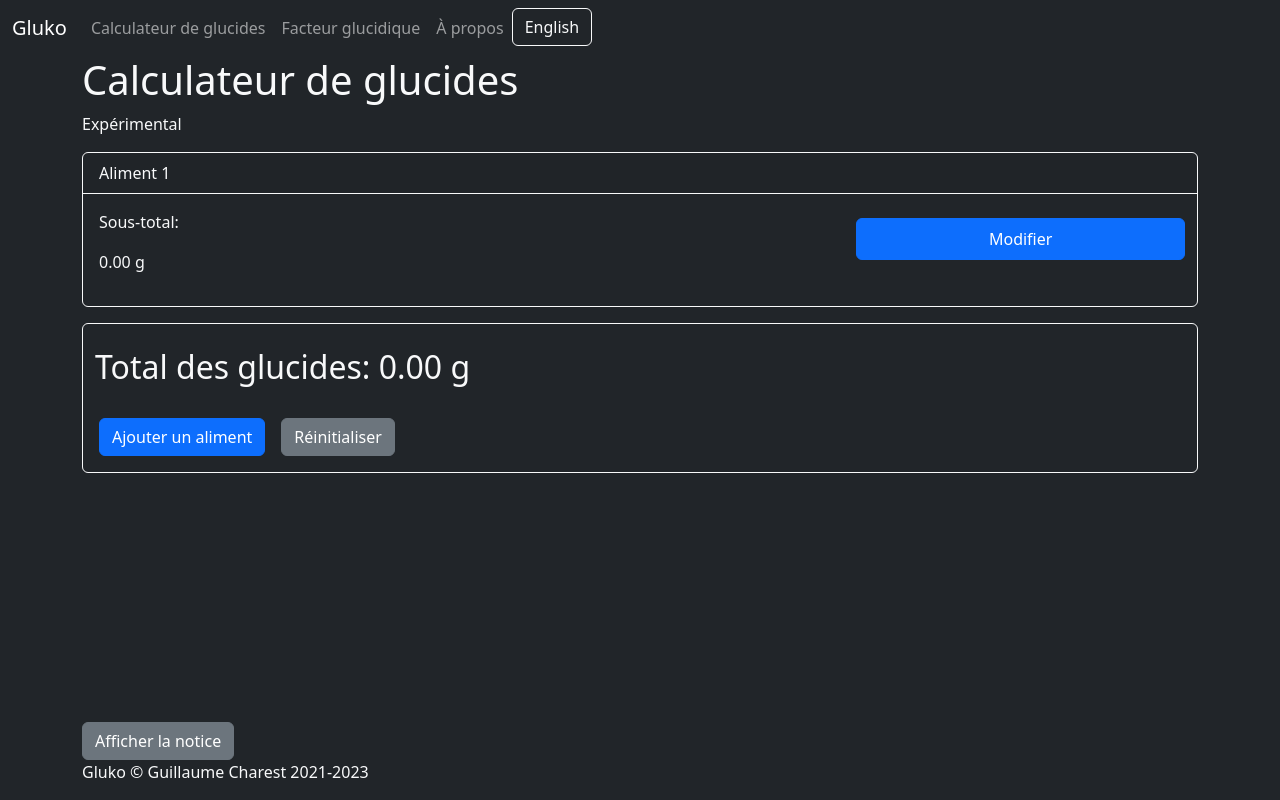
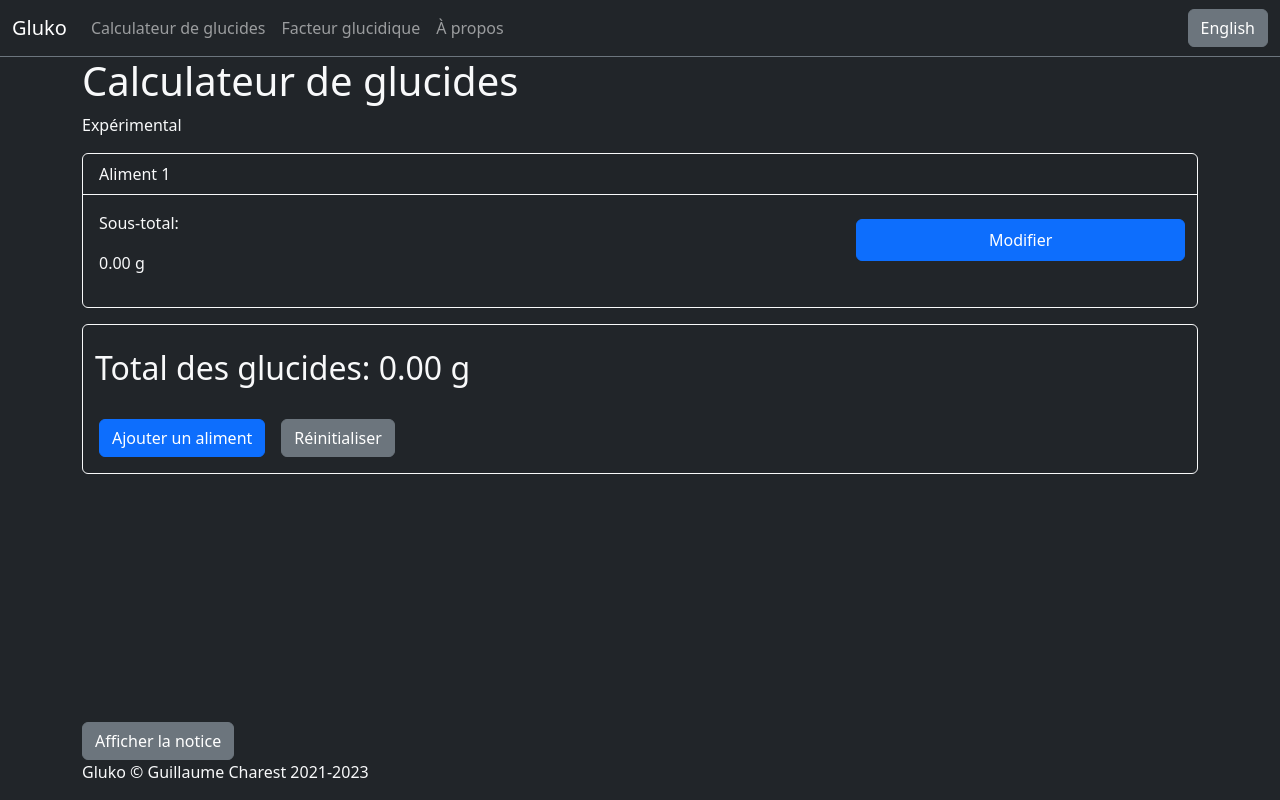
Before and after one commit to gcharest/gluko, a Vue app: page / in a window 1280 px wide. Built offline with nearby package versions, Linux system fonts and the light colour scheme.

Commit message:
fix: translation button position

```diff
--- a/src/App.vue
+++ b/src/App.vue
@@ -5,7 +5,7 @@ import { RouterLink, RouterView } from "vue-router";
 
 <template>
   <Teleport to="body">
-    <header>
+    <header class="border-bottom border-secondary">
       <a class="visually-hidden-focusable" href="#content">
         {{ $t("navigation.skipToContent") }}
       </a>
@@ -40,9 +40,11 @@ import { RouterLink, RouterView } from "vue-router";
                   $t("about")
                 }}</RouterLink>
               </li>
-              <li class="nav-item">
+              <li class="nav-item"></li>
+            </ul>
+            <div class="d-flex">
               <button
-                  class="btn btn-outline-light"
+                class="btn btn-secondary"
                 @click="
                   $i18n.locale === 'fr'
                     ? ($i18n.locale = 'en')
@@ -51,8 +53,7 @@ import { RouterLink, RouterView } from "vue-router";
               >
                 {{ $t("navigation.toggleLanguage") }}
               </button>
-              </li>
-            </ul>
+            </div>
           </div>
         </div>
       </nav>
```
Lines whose indentation alone changed are shown as unchanged.
